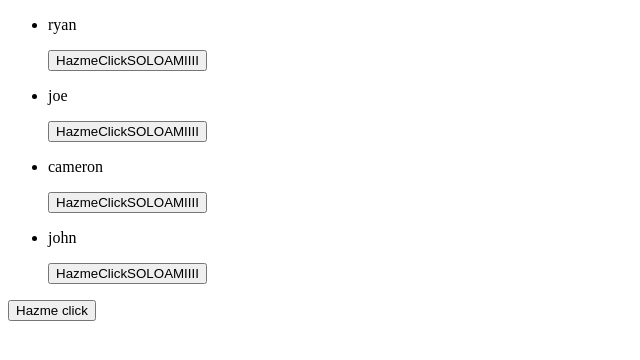
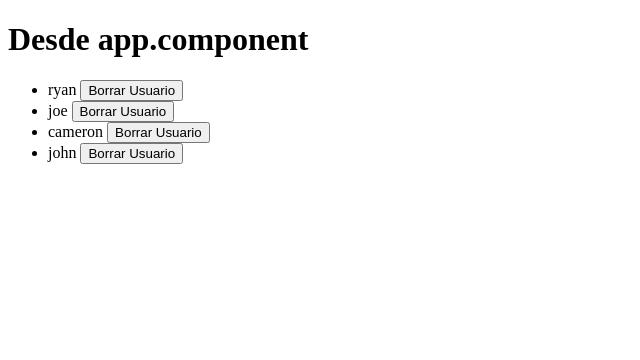
Before and after one commit to Aristides-1/PWEB2-TEORIA, an Angular app in the folder avanceGitAngular/proyectoAngular/my-dream-app/: page / in a window 1280 px wide. Shown: the top 360 px of the page, without its empty margins (0-640 px from the left). Built offline with nearby package versions, Linux system fonts and the light colour scheme.

Commit message:
creando botón para borrar usuarios o viñetas  desde app.component.html

```diff
--- a/avanceGitAngular/proyectoAngular/my-dream-app/src/app/app.component.html
+++ b/avanceGitAngular/proyectoAngular/my-dream-app/src/app/app.component.html
@@ -1,10 +1,7 @@
 <router-outlet></router-outlet>
-
+<h1>Desde app.component </h1>
 <ul>
   <li *ngFor="let user of users">
-    <app-user [nameUser]="user"></app-user>
+    {{ user }} <button (click)="deleteUser(user)">Borrar Usuario</button>
   </li>
 </ul>
-
-
-<button (click)="sayHello()">Hazme click</button>
```
